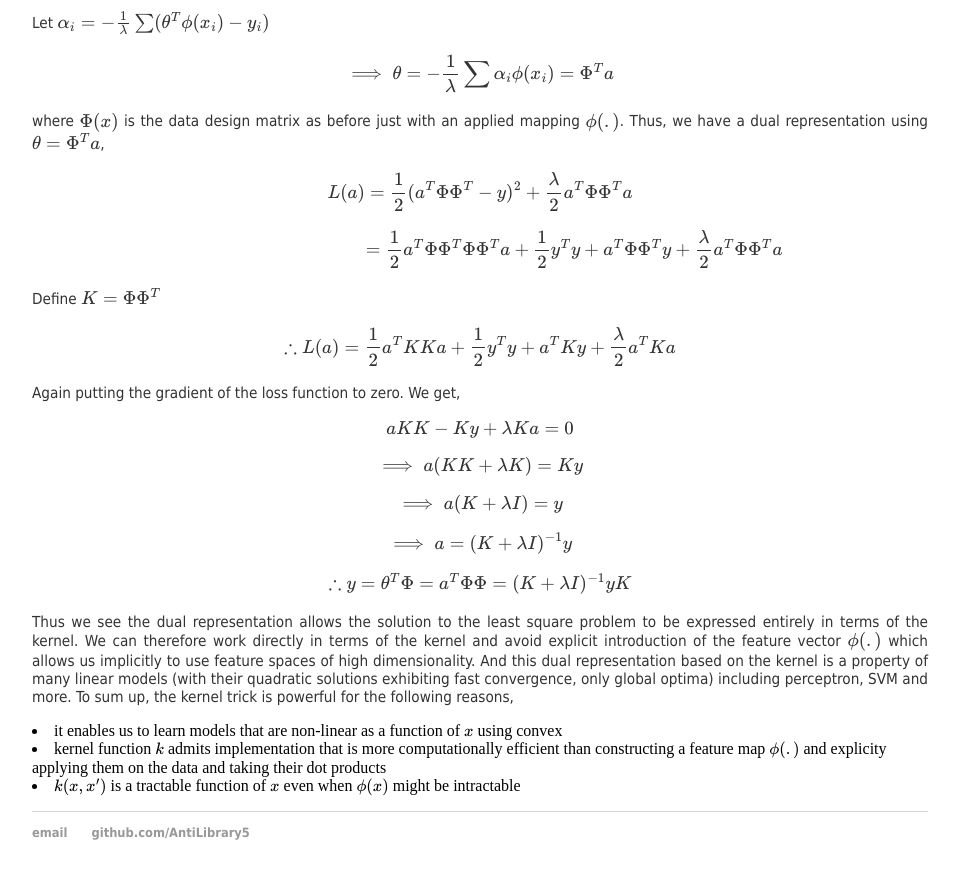
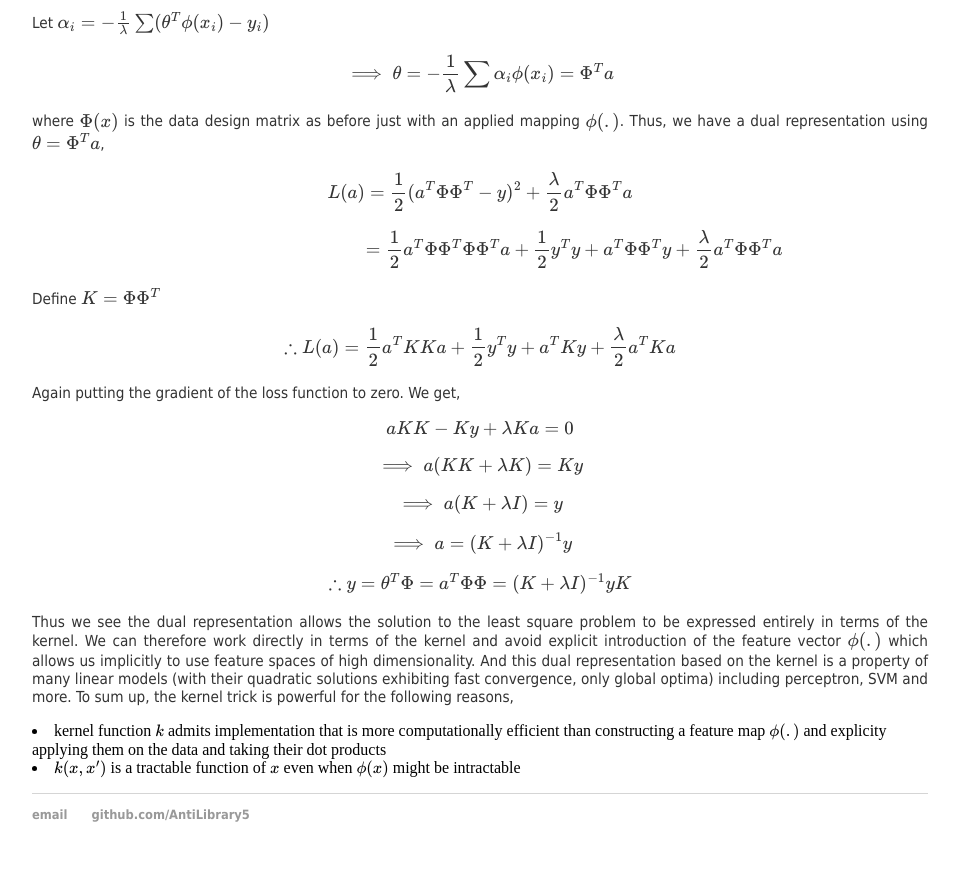
Before and after one commit to AntiLibrary5/AntiLibrary5.github.io, a Jekyll site: the page built from notes/machine_learning.html, in a window 1280 px wide and 900 px high, scrolled down 4074 px. Shown: the top 879 px of the window, without its empty margins (160-1120 px from the left). Built offline with Jekyll 4.4.1, drawn with Linux system fonts in a browser that asks for light colours; nearby versions of some CDN libraries.

Commit message:
Update machine_learning.html

```diff
--- a/notes/machine_learning.html
+++ b/notes/machine_learning.html
@@ -154,7 +154,6 @@ Again putting the gradient of the loss function to zero. We get,
 \[ \therefore y = \theta^T \Phi = a^T \Phi \Phi = (K + \lambda I)^{-1} y K \]
 Thus we see the dual representation allows the solution to the least square problem to be expressed entirely in terms of the kernel. We can therefore work directly in terms of the kernel and avoid explicit introduction of the feature vector \(\phi(.)\) which allows us implicitly to use feature spaces of high dimensionality. And this dual representation based on the kernel is a property of many linear models (with their quadratic solutions exhibiting fast convergence, only global optima) including perceptron, SVM and more.
 To sum up, the kernel trick is powerful for the following reasons,
-<li>it enables us to learn models that are non-linear as a function of \(x\) using convex
 <li>kernel function \(k\) admits implementation that is more computationally efficient than constructing a feature map \(\phi(.)\) and explicity applying them on the data and taking their dot products
 <li>\(k(x,x')\) is a tractable function of \(x\) even when \(\phi(x)\) might be intractable
 </p>
```
